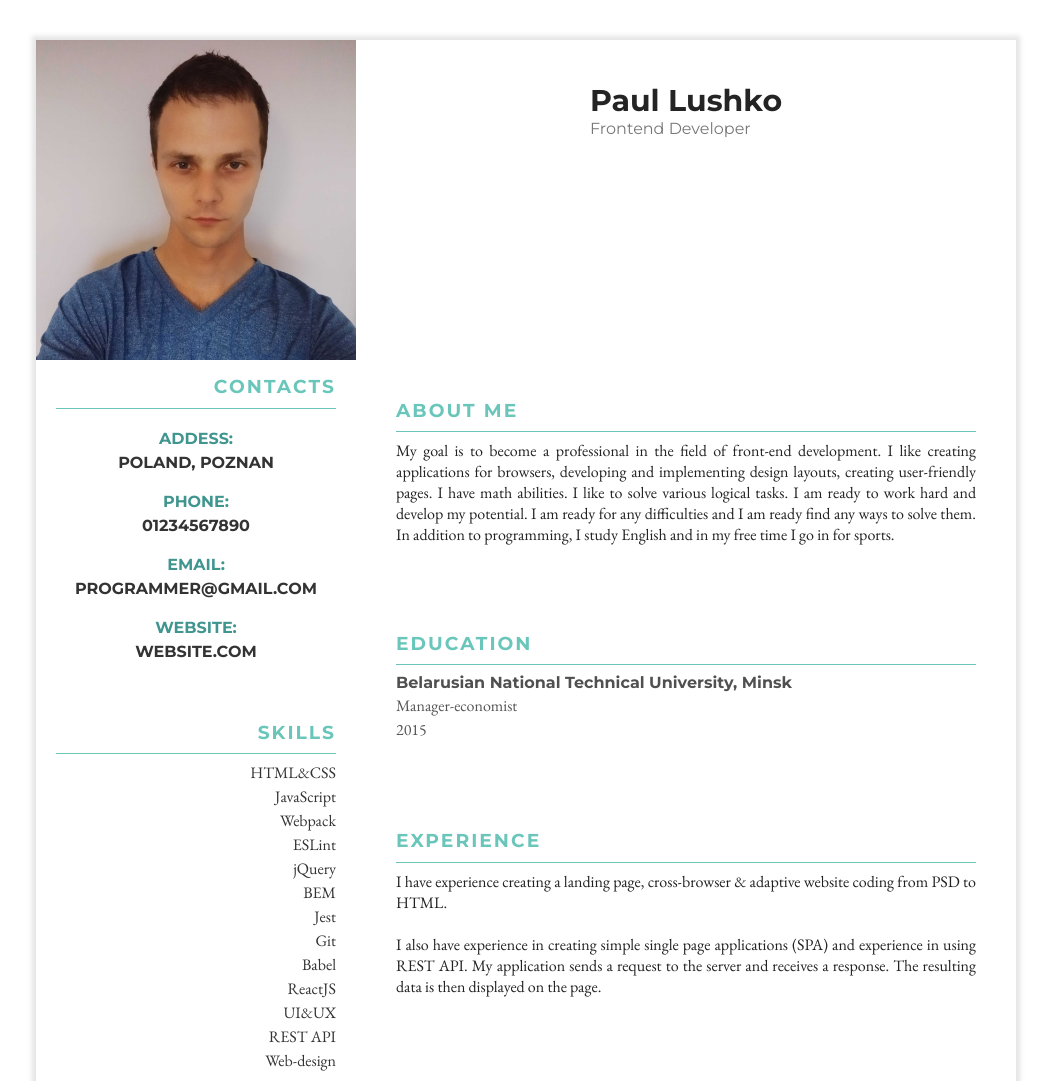
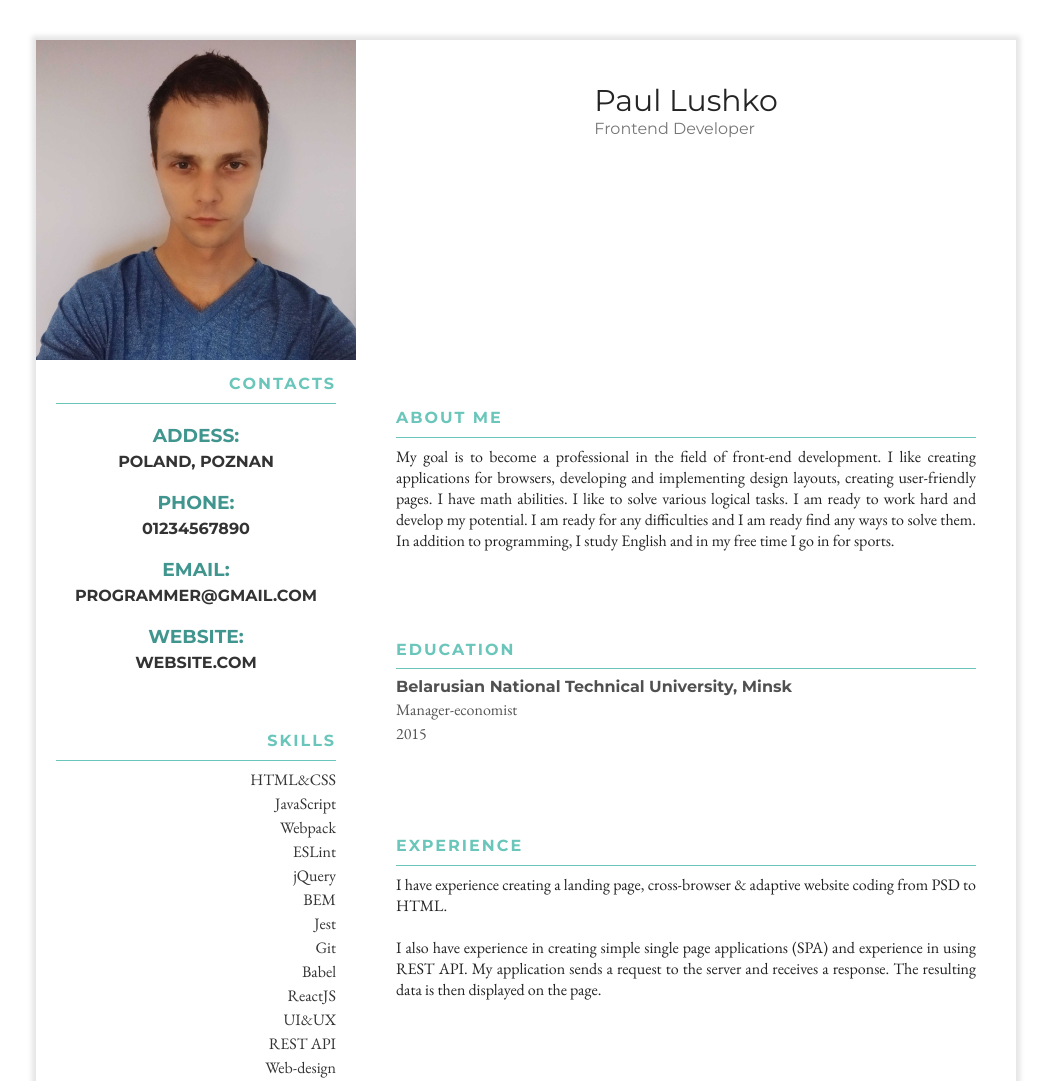
Before and after one commit to MagInventor/cv, a website built with webpack: page src/index.html in a window 1280 px wide. Shown: the top 1081 px of the page, without its empty margins (114-1165 px from the left). Built offline with nearby package versions, Linux system fonts and the light colour scheme.

Commit message:
refactor: change tags

```diff
--- a/src/index.css
+++ b/src/index.css
@@ -89,12 +89,12 @@ header .container {
   justify-content: center;
 }
 
-h2 {
+p.person-name {
   font-size: 30px;
   color: #242424;
 }
 
-p.position {
+p.person-position {
   color: #777;
 }
 
@@ -129,7 +129,7 @@ img {
   text-align: center;
 }
 
-h4 {
+h3 {
   margin-bottom: 5px;
   color: #40958e;
 }
@@ -163,11 +163,12 @@ main p {
   font-family: 'Garamond', 'Georgia', 'Times New Roman', serif;
 }
 
-h3 {
+h2 {
   margin-bottom: 8px;
   padding-bottom: 4px;
   color: #6ac6ba;
   border-bottom: 1px solid #6ac6ba;
+  font-size: 16px;
   text-transform: uppercase;
   line-height: 1.8;
   letter-spacing: 2px;
--- a/src/js/components/aside/Aside.component.js
+++ b/src/js/components/aside/Aside.component.js
@@ -24,7 +24,7 @@ class Aside {
     this.container = document.createElement('div');
     this.container.classList.add('aside-container', 'container');
 
-    this.titleSection = document.createElement('h3');
+    this.titleSection = document.createElement('h2');
     this.contentSection = document.createElement('ul');
 
     this.container.append(...[this.titleSection, this.contentSection]);
--- a/src/js/components/header/Header.component.js
+++ b/src/js/components/header/Header.component.js
@@ -5,9 +5,10 @@ class Header {
     this.container = document.createElement('div');
     this.container.classList.add('container');
     this.h1 = document.createElement('h1');
-    this.personName = document.createElement('h2');
+    this.personName = document.createElement('p');
+    this.personName.classList.add('person-name');
     this.personPosition = document.createElement('p');
-    this.personPosition.classList.add('position');
+    this.personPosition.classList.add('person-position');
   }
 
   createTitle() {
--- a/src/js/components/main/Main.component.js
+++ b/src/js/components/main/Main.component.js
@@ -13,7 +13,7 @@ class Main {
     this.container = document.createElement('div');
     this.container.classList.add('container');
 
-    this.titleSection = document.createElement('h3');
+    this.titleSection = document.createElement('h2');
     this.contentSection = document.createElement('p');
 
     this.container.append(...[this.titleSection, this.contentSection]);
--- a/src/js/page/constituents/AsideData.js
+++ b/src/js/page/constituents/AsideData.js
@@ -4,16 +4,15 @@ class AsideData {
   }
 
   addContacts() {
-    document.querySelector('.contacts .aside-container h3').innerText = this.person.contacts[0];
-
+    document.querySelector('.contacts .aside-container h2').innerText = this.person.contacts[0];
     this.contacts = this.person.contacts.filter((el, i) => i);
-    this.contacts = this.contacts.map(el => `<li><h4>${el[0]}</h4><p>${el[1]}</p></li>`).join('');
+    this.contacts = this.contacts.map(el => `<li><h3>${el[0]}</h3><p>${el[1]}</p></li>`).join('');
     document.querySelector('.contacts .aside-container ul').innerHTML = this.contacts;
 
   }
 
   addSkills() {
-    document.querySelector('.skills .aside-container h3').innerText = this.person.skills[0];
+    document.querySelector('.skills .aside-container h2').innerText = this.person.skills[0];
     this.skills = this.person.skills[1].map(el => `<li>${el}</li>`).join('');
     document.querySelector('.skills .aside-container ul').innerHTML = this.skills;
   }
--- a/src/js/page/constituents/HeaderData.js
+++ b/src/js/page/constituents/HeaderData.js
@@ -4,8 +4,8 @@ class HeaderData {
   }
 
   updateHeader() {
-    document.querySelector('h2').innerText = this.person.name;
-    document.querySelector('.position').innerText = this.person.position;
+    document.querySelector('.person-name').innerText = this.person.name;
+    document.querySelector('.person-position').innerText = this.person.position;
   }
 }
 
--- a/src/js/page/constituents/MainData.js
+++ b/src/js/page/constituents/MainData.js
@@ -4,20 +4,20 @@ class MainData {
   }
 
   addAbout() {
-    document.querySelector('.about .container h3').innerText = this.person.about[0];
+    document.querySelector('.about .container h2').innerText = this.person.about[0];
     this.about = this.person.about.filter((el,i) => i).join('');
     document.querySelector('.about .container p').innerHTML = this.about;
   }
 
   addEducation() {
-    document.querySelector('.education .container h3').innerText = this.person.education[0];
+    document.querySelector('.education .container h2').innerText = this.person.education[0];
     this.education = this.person.education.filter((el,i) => i).map(el => `<li>${el}</li>`).join('');
     this.education = `<ul>${this.education}</ul>`;
     document.querySelector('.education .container p').innerHTML = this.education;
   }
 
   addExperience() {
-    document.querySelector('.experience .container h3').innerText = this.person.experience[0];
+    document.querySelector('.experience .container h2').innerText = this.person.experience[0];
     this.experience = this.person.experience.filter((el,i) => i);
     this.experience = this.experience.map(el => `${el.join('')}<br><br>`).join('');
     document.querySelector('.experience .container p').innerHTML = this.experience;
```
